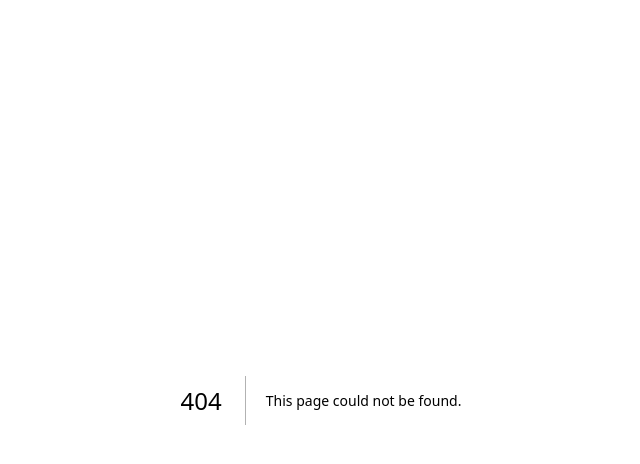
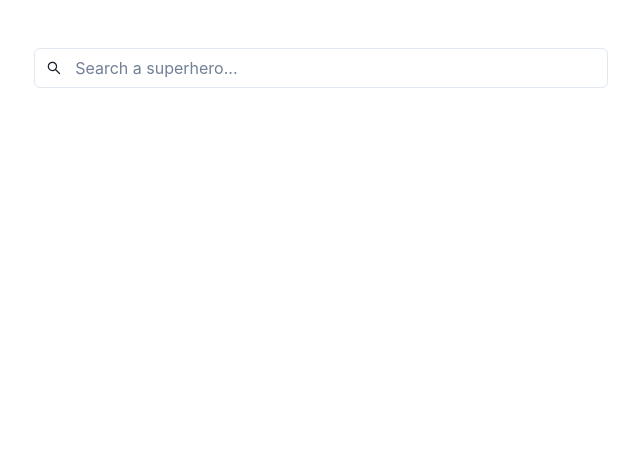
Before and after one commit to kopestik/superhero-api-demo, a Next.js app: page /search in a window 1280 px wide. Before the commit this address had no page. Shown: the top 464 px of the page, without its empty margins (319-959 px from the left). Built offline with nearby package versions, Linux system fonts and the light colour scheme.

Commit message:
add Search api route and page

```diff
--- /dev/null
+++ b/src/interfaces/Search.ts
@@ -0,0 +1,58 @@
+export interface Search {
+  response: string;
+  "results-for": string;
+  results: Result[];
+}
+
+export interface Result {
+  id: string;
+  name: string;
+  powerstats: Powerstats;
+  biography: Biography;
+  appearance: Appearance;
+  work: Work;
+  connections: Connections;
+  image: Image;
+}
+
+export interface Powerstats {
+  intelligence: string;
+  strength: string;
+  speed: string;
+  durability: string;
+  power: string;
+  combat: string;
+}
+
+export interface Biography {
+  "full-name": string;
+  "alter-egos": string;
+  aliases: string[];
+  "place-of-birth": string;
+  "first-appearance": string;
+  publisher: string;
+  alignment: string;
+}
+
+export interface Appearance {
+  gender: string;
+  race: string;
+  height: string[];
+  weight: string[];
+  "eye-color": string;
+  "hair-color": string;
+}
+
+export interface Work {
+  occupation: string;
+  base: string;
+}
+
+export interface Connections {
+  "group-affiliation": string;
+  relatives: string;
+}
+
+export interface Image {
+  url: string;
+}
--- /dev/null
+++ b/src/pages/api/search.ts
@@ -0,0 +1,20 @@
+import { API_URL } from "@/config";
+import { Search } from "@/interfaces/Search";
+import { NextApiRequest, NextApiResponse } from "next";
+
+export default function handler(
+  req: NextApiRequest,
+  res: NextApiResponse<Search>
+) {
+  const { query } = req;
+
+  fetch(`${API_URL}/search/${query.name}`, {
+    headers: {
+      "Content-Type": "application/json",
+    },
+  })
+    .then((res) => res.json())
+    .then((data) => {
+      res.status(200).json(data);
+    });
+}
--- /dev/null
+++ b/src/pages/search/index.tsx
@@ -0,0 +1,56 @@
+import {
+  Container,
+  Input,
+  InputGroup,
+  InputLeftElement,
+} from "@chakra-ui/react";
+import { useState } from "react";
+
+let timer: NodeJS.Timeout;
+
+const fetchSuperhero = async (keyword: string) => {
+  const res = await fetch(`/api/search/?name=${keyword}`);
+
+  return res.json();
+};
+
+const SearchPage = () => {
+  const [results, setResults] = useState<any>();
+
+  const onSearch = (value: string) => {
+    if (timer) {
+      window.clearTimeout(timer);
+    }
+
+    timer = setTimeout(async () => {
+      const superHeroResults = await fetchSuperhero(value);
+      setResults(superHeroResults);
+    }, 500);
+  };
+
+  return (
+    <Container h="100vh" py={12}>
+      <InputGroup>
+        <InputLeftElement pointerEvents="none">
+          <svg
+            viewBox="0 0 1024 1024"
+            fill="currentColor"
+            height="1em"
+            width="1em"
+          >
+            <path d="M909.6 854.5L649.9 594.8C690.2 542.7 712 479 712 412c0-80.2-31.3-155.4-87.9-212.1-56.6-56.7-132-87.9-212.1-87.9s-155.5 31.3-212.1 87.9C143.2 256.5 112 331.8 112 412c0 80.1 31.3 155.5 87.9 212.1C256.5 680.8 331.8 712 412 712c67 0 130.6-21.8 182.7-62l259.7 259.6a8.2 8.2 0 0011.6 0l43.6-43.5a8.2 8.2 0 000-11.6zM570.4 570.4C528 612.7 471.8 636 412 636s-116-23.3-158.4-65.6C211.3 528 188 471.8 188 412s23.3-116.1 65.6-158.4C296 211.3 352.2 188 412 188s116.1 23.2 158.4 65.6S636 352.2 636 412s-23.3 116.1-65.6 158.4z" />
+          </svg>
+        </InputLeftElement>
+        <Input
+          type="text"
+          placeholder="Search a superhero..."
+          onChange={(e) => {
+            onSearch(e.target.value);
+          }}
+        />
+      </InputGroup>
+    </Container>
+  );
+};
+
+export default SearchPage;
```
